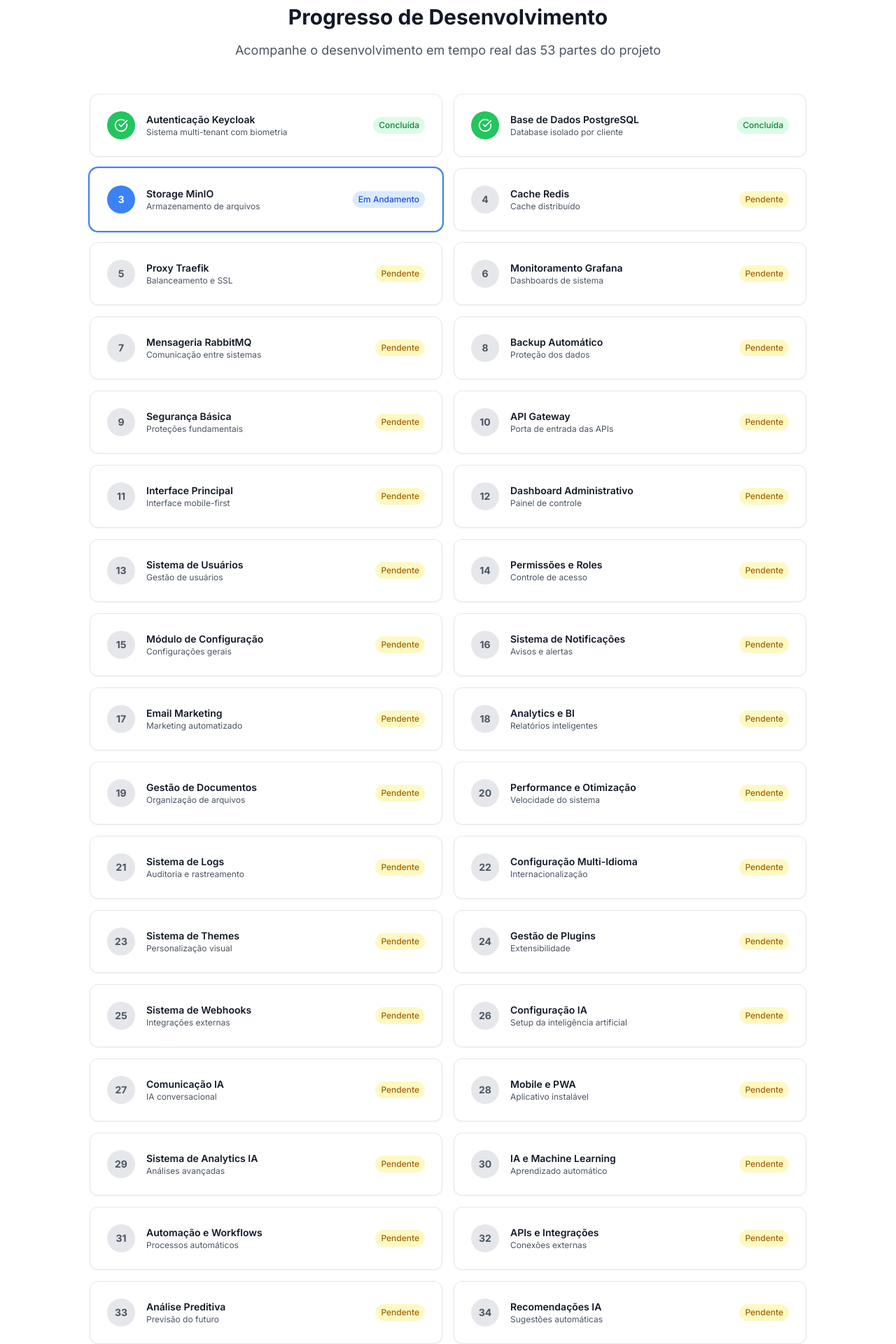
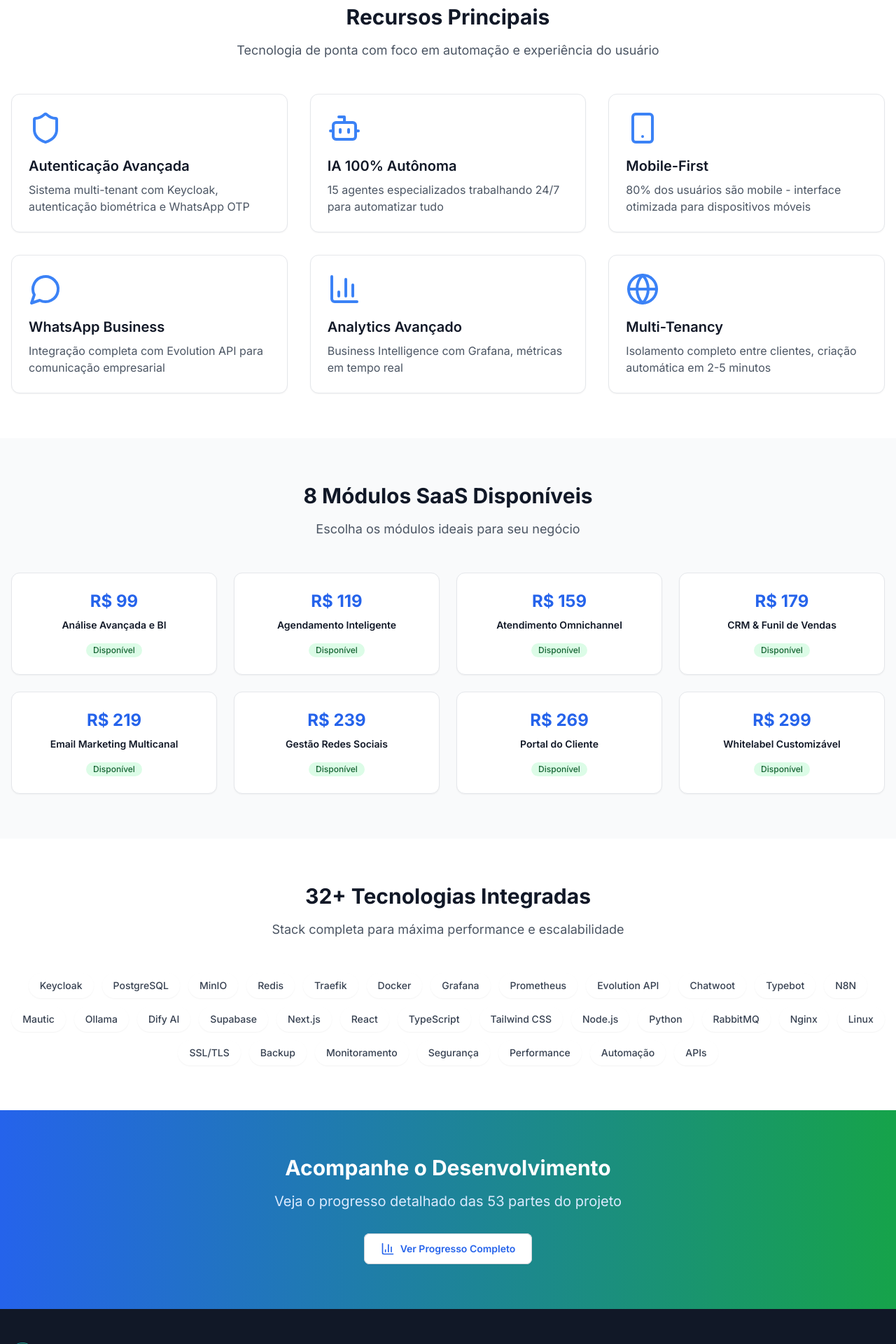
Before and after one commit to Nakahh/KRYONIX-PLATAFORMA, a Next.js app: page / in a window 1280 px wide. Shown: the part 780-2700 px from the top of the page at 70% size. Built offline with nearby package versions, Linux system fonts and the light colour scheme.

Commit message:
Simplificar homepage removendo conteúdo das partes
cgen-a16b70bd2ebc4385a4b5c50f756216f8

```diff
--- a/app/page.tsx
+++ b/app/page.tsx
@@ -16,7 +16,6 @@ import {
 } from 'lucide-react'
 
 export default function HomePage() {
-  const [currentPart, setCurrentPart] = useState(2)
   const [mounted, setMounted] = useState(false)
 
   useEffect(() => {
@@ -76,71 +75,6 @@ export default function HomePage() {
     'Segurança', 'Performance', 'Automação', 'APIs'
   ]
 
-  const progress = [
-    // FASE 1: FUNDAÇÃO (PARTES 1-10)
-    { part: 1, title: 'Autenticação Keycloak', status: 'completed', description: 'Sistema multi-tenant com biometria', slug: 'autenticacao-keycloak' },
-    { part: 2, title: 'Base de Dados PostgreSQL', status: 'completed', description: 'Database isolado por cliente', slug: 'database-postgresql' },
-    { part: 3, title: 'Storage MinIO', status: 'in_progress', description: 'Armazenamento de arquivos', slug: 'storage-minio' },
-    { part: 4, title: 'Cache Redis', status: 'pending', description: 'Cache distribuído', slug: 'cache-redis' },
-    { part: 5, title: 'Proxy Traefik', status: 'pending', description: 'Balanceamento e SSL', slug: 'proxy-traefik' },
-    { part: 6, title: 'Monitoramento Grafana', status: 'pending', description: 'Dashboards de sistema', slug: 'monitoramento-grafana' },
-    { part: 7, title: 'Mensageria RabbitMQ', status: 'pending', description: 'Comunicação entre sistemas', slug: 'mensageria-rabbitmq' },
-    { part: 8, title: 'Backup Automático', status: 'pending', description: 'Proteção dos dados', slug: 'backup-automatico' },
-    { part: 9, title: 'Segurança Básica', status: 'pending', description: 'Proteções fundamentais', slug: 'seguranca-basica' },
-    { part: 10, title: 'API Gateway', status: 'pending', description: 'Porta de entrada das APIs', slug: 'api-gateway' },
-
-    // FASE 2: INTERFACE E CORE (PARTES 11-25)
-    { part: 11, title: 'Interface Principal', status: 'pending', description: 'Interface mobile-first', slug: 'interface-principal' },
-    { part: 12, title: 'Dashboard Administrativo', status: 'pending', description: 'Painel de controle', slug: 'dashboard-admin' },
-    { part: 13, title: 'Sistema de Usuários', status: 'pending', description: 'Gestão de usuários', slug: 'sistema-usuarios' },
-    { part: 14, title: 'Permissões e Roles', status: 'pending', description: 'Controle de acesso', slug: 'permissoes-roles' },
-    { part: 15, title: 'Módulo de Configuração', status: 'pending', description: 'Configurações gerais', slug: 'modulo-configuracao' },
-    { part: 16, title: 'Sistema de Notificações', status: 'pending', description: 'Avisos e alertas', slug: 'sistema-notificacoes' },
-    { part: 17, title: 'Email Marketing', status: 'pending', description: 'Marketing automatizado', slug: 'email-marketing' },
-    { part: 18, title: 'Analytics e BI', status: 'pending', description: 'Relatórios inteligentes', slug: 'analytics-bi' },
-    { part: 19, title: 'Gestão de Documentos', status: 'pending', description: 'Organização de arquivos', slug: 'gestao-documentos' },
-    { part: 20, title: 'Performance e Otimização', status: 'pending', description: 'Velocidade do sistema', slug: 'performance-otimizacao' },
-    { part: 21, title: 'Sistema de Logs', status: 'pending', description: 'Auditoria e rastreamento', slug: 'sistema-logs' },
-    { part: 22, title: 'Configuração Multi-Idioma', status: 'pending', description: 'Internacionalização', slug: 'multi-idioma' },
-    { part: 23, title: 'Sistema de Themes', status: 'pending', description: 'Personalização visual', slug: 'sistema-themes' },
-    { part: 24, title: 'Gestão de Plugins', status: 'pending', description: 'Extensibilidade', slug: 'gestao-plugins' },
-    { part: 25, title: 'Sistema de Webhooks', status: 'pending', description: 'Integrações externas', slug: 'sistema-webhooks' },
-
-    // FASE 3: INTELIGÊNCIA ARTIFICIAL (PARTES 26-35)
-    { part: 26, title: 'Configuração IA', status: 'pending', description: 'Setup da inteligência artificial', slug: 'configuracao-ia' },
-    { part: 27, title: 'Comunicação IA', status: 'pending', description: 'IA conversacional', slug: 'comunicacao-ia' },
-    { part: 28, title: 'Mobile e PWA', status: 'pending', description: 'Aplicativo instalável', slug: 'mobile-pwa' },
-    { part: 29, title: 'Sistema de Analytics IA', status: 'pending', description: 'Análises avançadas', slug: 'analytics-ia' },
-    { part: 30, title: 'IA e Machine Learning', status: 'pending', description: 'Aprendizado automático', slug: 'ia-machine-learning' },
-    { part: 31, title: 'Automação e Workflows', status: 'pending', description: 'Processos automáticos', slug: 'automacao-workflows' },
-    { part: 32, title: 'APIs e Integrações', status: 'pending', description: 'Conexões externas', slug: 'apis-integracoes' },
-    { part: 33, title: 'Análise Preditiva', status: 'pending', description: 'Previsão do futuro', slug: 'analise-preditiva' },
-    { part: 34, title: 'Recomendações IA', status: 'pending', description: 'Sugestões automáticas', slug: 'recomendacoes-ia' },
-    { part: 35, title: 'Auto-scaling IA', status: 'pending', description: 'Crescimento automático', slug: 'auto-scaling-ia' },
-
-    // FASE 4: COMUNICAÇÃO (PARTES 36-45)
-    { part: 36, title: 'Evolution API (WhatsApp)', status: 'pending', description: 'WhatsApp Business', slug: 'evolution-api' },
-    { part: 37, title: 'Chatwoot (Atendimento)', status: 'pending', description: 'Central de atendimento', slug: 'chatwoot-atendimento' },
-    { part: 38, title: 'Typebot Workflows', status: 'pending', description: 'Chatbots inteligentes', slug: 'typebot-workflows' },
-    { part: 39, title: 'N8N Automação', status: 'pending', description: 'Automações avançadas', slug: 'n8n-automacao' },
-    { part: 40, title: 'Mautic Marketing', status: 'pending', description: 'Marketing automation', slug: 'mautic-marketing' },
-    { part: 41, title: 'Email Marketing Avançado', status: 'pending', description: 'Emails profissionais', slug: 'email-marketing-avancado' },
-    { part: 42, title: 'SMS e Push Notifications', status: 'pending', description: 'Notificações móveis', slug: 'sms-push-notifications' },
-    { part: 43, title: 'Integração Redes Sociais', status: 'pending', description: 'Gestão redes sociais', slug: 'integracao-redes-sociais' },
-    { part: 44, title: 'Integração CRM', status: 'pending', description: 'Gestão de clientes', slug: 'integracao-crm' },
-    { part: 45, title: 'Agendamento Inteligente', status: 'pending', description: 'Agenda com IA', slug: 'agendamento-inteligente' },
-
-    // FASE 5: MÓDULOS ESPECIALIZADOS (PARTES 46-53)
-    { part: 46, title: 'Análise Comercial Avançada', status: 'pending', description: 'Inteligência comercial', slug: 'analise-comercial' },
-    { part: 47, title: 'Atendimento Omnichannel', status: 'pending', description: 'Atendimento multicanal', slug: 'atendimento-omnichannel' },
-    { part: 48, title: 'CRM Funil de Vendas', status: 'pending', description: 'Pipeline de vendas', slug: 'crm-funil-vendas' },
-    { part: 49, title: 'Portal Cliente e Treinamento', status: 'pending', description: 'Portal personalizado', slug: 'portal-cliente-treinamento' },
-    { part: 50, title: 'Whitelabel Customizável', status: 'pending', description: 'Marca própria', slug: 'whitelabel-customizavel' },
-    { part: 51, title: 'Integração Supabase', status: 'pending', description: 'Database na nuvem', slug: 'integracao-supabase' },
-    { part: 52, title: 'Integração WuzAPI', status: 'pending', description: 'WhatsApp API alternativa', slug: 'integracao-wuzapi' },
-    { part: 53, title: 'Integração NTFY', status: 'pending', description: 'Notificações push', slug: 'integracao-ntfy' }
-  ]
-
   if (!mounted) {
     return (
       <div className="min-h-screen bg-gradient-to-br from-primary-50 to-success-50 flex items-center justify-center">
@@ -183,7 +117,7 @@ export default function HomePage() {
             <div className="mb-8">
               <div className="inline-flex items-center px-4 py-2 rounded-full bg-success-100 text-success-700 text-sm font-medium mb-6">
                 <CheckCircle className="w-4 h-4 mr-2" />
-                PARTE {currentPart} DE 53 CONCLUÍDA - PostgreSQL Mobile-First
+                EM DESENVOLVIMENTO - 53 PARTES PLANEJADAS
               </div>
 
               <h1 className="text-4xl sm:text-6xl font-bold mb-6 text-balance">
@@ -232,72 +166,8 @@ export default function HomePage() {
         </div>
       </section>
 
-      {/* Progress Section */}
+      {/* Features */}
       <section className="py-16 bg-white">
-        <div className="container-custom">
-          <div className="text-center mb-12">
-            <h2 className="text-3xl font-bold text-gray-900 mb-4">
-              Progresso de Desenvolvimento
-            </h2>
-            <p className="text-lg text-gray-600">
-              Acompanhe o desenvolvimento em tempo real das 53 partes do projeto
-            </p>
-          </div>
-
-          <div className="max-w-5xl mx-auto">
-            <div className="grid md:grid-cols-2 gap-4">
-              {progress.map((item, index) => (
-                <Link
-                  key={item.part}
-                  href={`/partes/${item.slug}`}
-                  className={`card hover:shadow-lg cursor-pointer transition-all duration-300 ${
-                    item.status === 'in_progress' ? 'ring-2 ring-primary-500' : ''
-                  }`}
-                >
-                  <div className="flex items-center justify-between">
-                    <div className="flex items-center space-x-4">
-                      <div className={`w-10 h-10 rounded-full flex items-center justify-center text-sm font-bold ${
-                        item.status === 'completed' ? 'bg-success-500 text-white' :
-                        item.status === 'in_progress' ? 'bg-primary-500 text-white' :
-                        'bg-gray-200 text-gray-600'
-                      }`}>
-                        {item.status === 'completed' ? <CheckCircle className="w-5 h-5" /> : item.part}
-                      </div>
-                      <div className="flex-1">
-                        <h3 className="font-semibold text-gray-900 text-sm">{item.title}</h3>
-                        <p className="text-xs text-gray-600">{item.description}</p>
-                      </div>
-                    </div>
-                    <div className="flex items-center space-x-2">
-                      {item.status === 'completed' && (
-                        <span className="px-2 py-1 text-xs bg-success-100 text-success-700 rounded-full font-medium">Concluída</span>
-                      )}
-                      {item.status === 'in_progress' && (
-                        <span className="px-2 py-1 text-xs bg-primary-100 text-primary-700 rounded-full font-medium">Em Andamento</span>
-                      )}
-                      {item.status === 'pending' && (
-                        <span className="px-2 py-1 text-xs bg-yellow-100 text-yellow-700 rounded-full font-medium">Pendente</span>
-                      )}
-                    </div>
-                  </div>
-                </Link>
-              ))}
-            </div>
-
-            <div className="mt-8 text-center">
-              <p className="text-lg font-semibold text-gray-700">
-                53 Partes Técnicas Completas
-              </p>
-              <p className="text-sm text-gray-500 mt-2">
-                Clique em qualquer parte para ver os detalhes técnicos
-              </p>
-            </div>
-          </div>
-        </div>
-      </section>
-
-      {/* Features */}
-      <section className="py-16 bg-gray-50">
         <div className="container-custom">
           <div className="text-center mb-12">
             <h2 className="text-3xl font-bold text-gray-900 mb-4">
@@ -328,7 +198,7 @@ export default function HomePage() {
       </section>
 
       {/* Modules */}
-      <section className="py-16 bg-white">
+      <section className="py-16 bg-gray-50">
         <div className="container-custom">
           <div className="text-center mb-12">
             <h2 className="text-3xl font-bold text-gray-900 mb-4">
@@ -359,7 +229,7 @@ export default function HomePage() {
       </section>
 
       {/* Tech Stack */}
-      <section className="py-16 bg-gray-50">
+      <section className="py-16 bg-white">
         <div className="container-custom">
           <div className="text-center mb-12">
             <h2 className="text-3xl font-bold text-gray-900 mb-4">
@@ -379,6 +249,24 @@ export default function HomePage() {
                 {tech}
               </span>
             ))}
+          </div>
+        </div>
+      </section>
+
+      {/* CTA Section */}
+      <section className="py-16 bg-gradient-to-r from-primary-600 to-success-600">
+        <div className="container-custom text-center">
+          <div className="max-w-3xl mx-auto">
+            <h2 className="text-3xl font-bold text-white mb-4">
+              Acompanhe o Desenvolvimento
+            </h2>
+            <p className="text-xl text-blue-100 mb-8">
+              Veja o progresso detalhado das 53 partes do projeto
+            </p>
+            <Link href="/progresso" className="btn-secondary bg-white text-primary-600 hover:bg-gray-50">
+              <BarChart3 className="w-5 h-5 mr-2" />
+              Ver Progresso Completo
+            </Link>
           </div>
         </div>
       </section>
```
